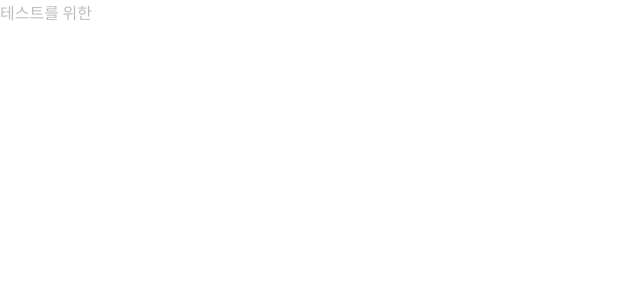
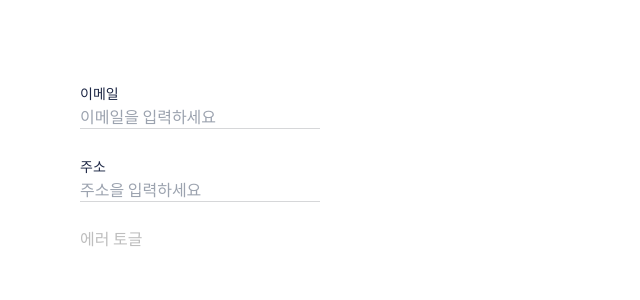
Before and after one commit to junmiLee/EF_storybook, a React (Create React App) app in the folder ef-storybook/: page / in a window 1280 px wide. Shown: the top 300 px of the page, without its empty margins (0-640 px from the left). Built offline with nearby package versions, Linux system fonts and the light colour scheme.

Commit message:
📚 섹션1-5 cumulative Layout Shift (CLS)를 고려한 컴포넌트 개발

```diff
--- a/ef-storybook/src/App.tsx
+++ b/ef-storybook/src/App.tsx
@@ -1,10 +1,43 @@
-import React from 'react';
-import logo from './logo.svg';
-import './App.css';
+import React, { useState } from "react";
+import logo from "./logo.svg";
+import "./App.css";
+import Label from "./stories/components/Label";
+import DefaultTextField from "./stories/components/DefaultTextField";
 
 function App() {
+  const [isError, setIsError] = useState(false);
   return (
-    <div className=' text-mono200'>테스트를 위한</div>
+    <div className=" text-mono200 w-[400px] p-20">
+      <Label htmlFor="email">이메일</Label>
+      <DefaultTextField
+        id="email"
+        placeholder="이메일을 입력하세요"
+        value=""
+        errorMessage="이메일을 확인해주세요"
+        isError={isError}
+        iconAlt="delete"
+        iconPath="/icons/ic-delete-dark.svg"
+        onChange={() => {}}
+        onIconClick={() => {}}
+      />
+
+      <div className=" my-6">
+        <Label htmlFor="address">주소</Label>
+        <DefaultTextField
+          id="address"
+          placeholder="주소을 입력하세요"
+          value=""
+          errorMessage="주소을 확인해주세요"
+          isError={isError}
+          iconAlt="delete"
+          iconPath="/icons/ic-delete-dark.svg"
+          onChange={() => {}}
+          onIconClick={() => {}}
+        />
+      </div>
+
+      <button onClick={() => setIsError((prev) => !prev)}>에러 토글</button>
+    </div>
   );
 }
 
--- a/ef-storybook/src/index.css
+++ b/ef-storybook/src/index.css
@@ -5,14 +5,19 @@
 
 body {
   margin: 0;
-  font-family: "Noto Sans KR", 'Segoe UI', 'Roboto', 'Oxygen',
-    'Ubuntu', 'Cantarell', 'Fira Sans', 'Droid Sans', 'Helvetica Neue',
-    sans-serif;
+  font-family: "Noto Sans KR", "Segoe UI", "Roboto", "Oxygen", "Ubuntu",
+    "Cantarell", "Fira Sans", "Droid Sans", "Helvetica Neue", sans-serif;
   -webkit-font-smoothing: antialiased;
   -moz-osx-font-smoothing: grayscale;
 }
 
 code {
-  font-family: source-code-pro, Menlo, Monaco, Consolas, 'Courier New',
+  font-family: source-code-pro, Menlo, Monaco, Consolas, "Courier New",
     monospace;
 }
+
+@layer components {
+  .text-field > p {
+    @apply absolute;
+  }
+}
--- a/ef-storybook/src/stories/components/DefaultTextField.tsx
+++ b/ef-storybook/src/stories/components/DefaultTextField.tsx
@@ -12,6 +12,7 @@ interface IfDefaultTextFieldProps {
   onChange: React.ChangeEventHandler<HTMLInputElement>;
   value: string;
   isError: boolean;
+  id: string;
 }
 
 export default function DefaultTextField({
@@ -23,6 +24,7 @@ export default function DefaultTextField({
   value,
   iconAlt,
   isError,
+  id,
 }: IfDefaultTextFieldProps) {
   const [isFocused, setIsFocused] = useState(false);
   const borderColor = isFocused
@@ -32,13 +34,14 @@ export default function DefaultTextField({
       : "border-primary";
 
   return (
-    <div>
+    <div className="relative text-field">
       <div
         className={`text-primary border-b ${borderColor}`}
         onFocus={() => setIsFocused(true)}
         onBlur={() => setIsFocused(false)}
       >
         <input
+          id={id}
           className=" outline-none"
           placeholder={placeholder}
           value={value}
```
Also changed, not shown: 1 other file (tests, documents, lock files or other folders).
